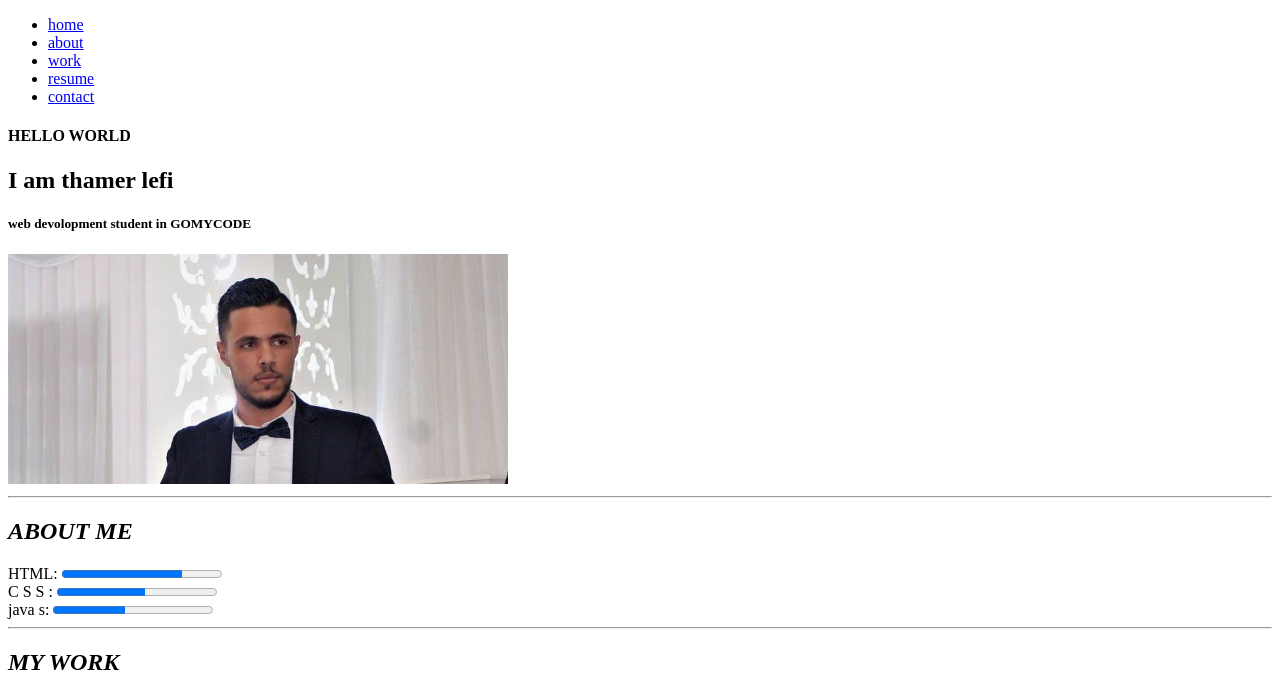
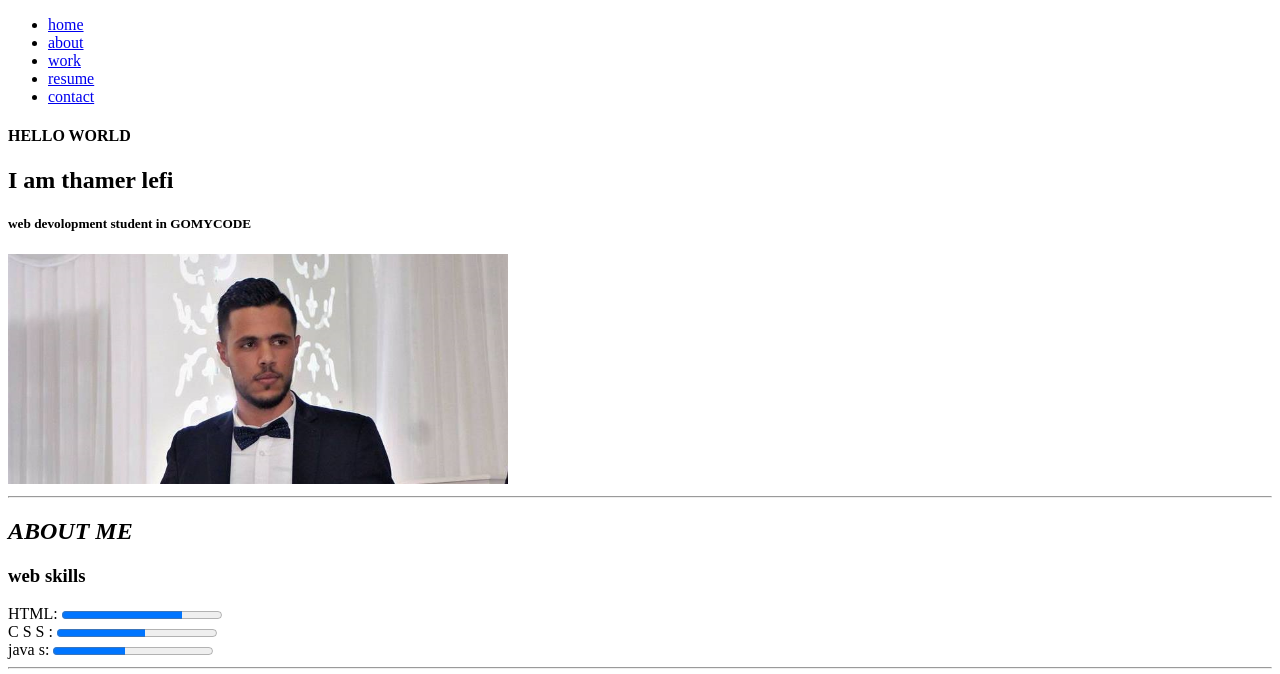
Before and after one commit to thamerlefi/checkpoint3, a plain HTML site: page index.html in a window 1280 px wide. Shown: the top 674 px of the page. Drawn offline with Linux system fonts and the light colour scheme.

Commit message:
last mod

```diff
--- a/index.html
+++ b/index.html
@@ -29,6 +29,7 @@
     <!-------------------------------- ABOUT --------------------------------------------->
     <section>
         <a name="ABOUT"><h1><i>ABOUT ME</i></h1></a>
+        <h3>web skills</h3>
         <div>
             <label for="file">HTML:</label>
             <progress id="file" value="75" max="100"> 75% </progress>
```
